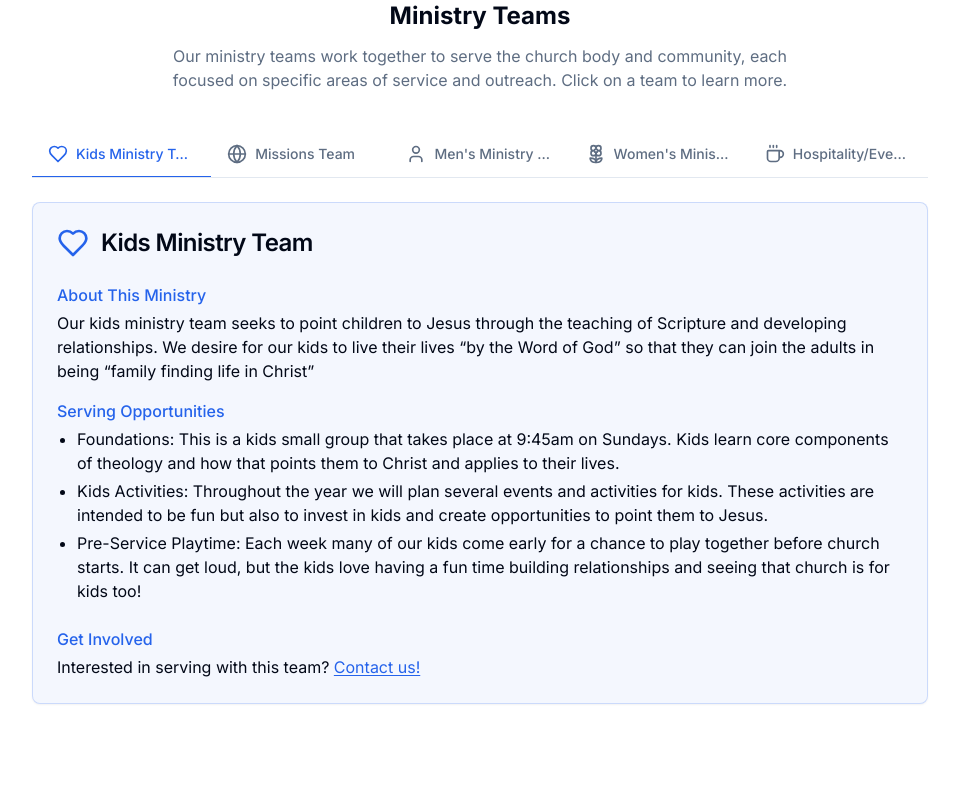
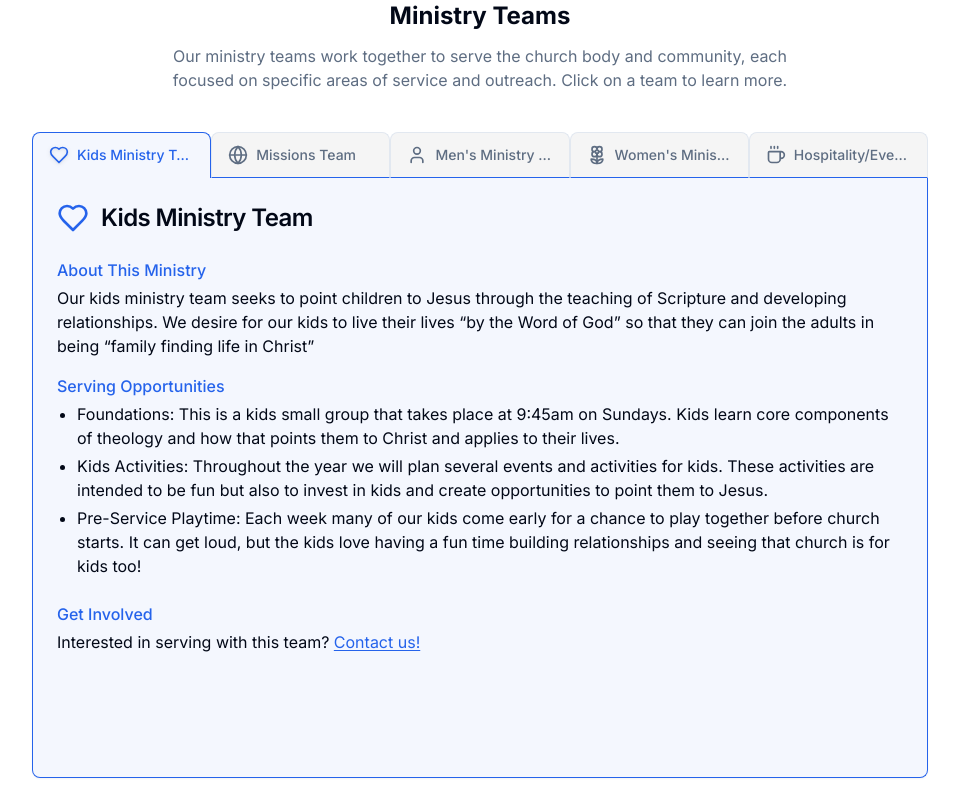
Before and after one commit to aberry520/family-life, a Next.js app: page /leadership in a window 1280 px wide. Shown: the part 760-1560 px from the top of the page, without its empty margins (160-1119 px from the left). Built offline with nearby package versions, Linux system fonts and the light colour scheme; a web font is replaced by a local one.

Commit message:
edit tabs leadership page

```diff
--- a/src/components/leadership-section.tsx
+++ b/src/components/leadership-section.tsx
@@ -118,21 +118,21 @@ export default function LeadershipSection() {
           </div>
 
           <div className="w-full max-w-4xl mx-auto">
-            <div className="w-full max-w-4xl mx-auto flex justify-between border-b mb-6 overflow-x-auto">
+            <div className="w-full max-w-4xl mx-auto flex justify-between">
               {ministryTeams.map((team, index) => (
                 <button
                   key={index}
                   className={`px-3 md:px-4 py-3 text-sm font-medium transition-all relative flex-1 min-w-0 ${
                     selectedMinistry === team.name
-                      ? "text-[#2563eb] border-b-2 border-[#2563eb] -mb-px"
-                      : "text-muted-foreground hover:text-[#2563eb]/70"
+                      ? "text-[#2563eb] border-b-0 border-[#2563eb] bg-[#2563eb]/5 rounded-t-lg border"
+                      : "text-muted-foreground hover:text-[#2563eb]/70 bg-muted rounded-t-lg border border-b-[#2563eb]"
                   }`}
                   onClick={() => setSelectedMinistry(team.name)}
                   title={team.name}>
                   <div className="flex flex-col md:flex-row items-center justify-center md:justify-start gap-1 md:gap-2">
                     <div
                       className={`transition-colors ${
-                        selectedMinistry === team.name ? "text-[#2563eb]" : "text-muted-foreground"
+                        selectedMinistry === team.name ? "text-[#2563eb] drop-shadow" : "text-muted-foreground"
                       }`}>
                       {React.cloneElement(team.icon, { className: "h-5 w-5" })}
                     </div>
@@ -147,7 +147,9 @@ export default function LeadershipSection() {
 
             {selectedMinistry ? (
               <div className="animate-in fade-in duration-300">
-                <Card className="border-[#2563eb]/20 bg-[#2563eb]/5">
+                <Card
+                  className="border-[#2563eb] bg-[#2563eb]/5 border-t-0 min-h-[600px]"
+                  style={{ borderTopLeftRadius: 0, borderTopRightRadius: 0 }}>
                   <CardHeader>
                     <div className="flex items-center gap-3">
                       {ministryTeams.find((team) => team.name === selectedMinistry)?.icon}
```
